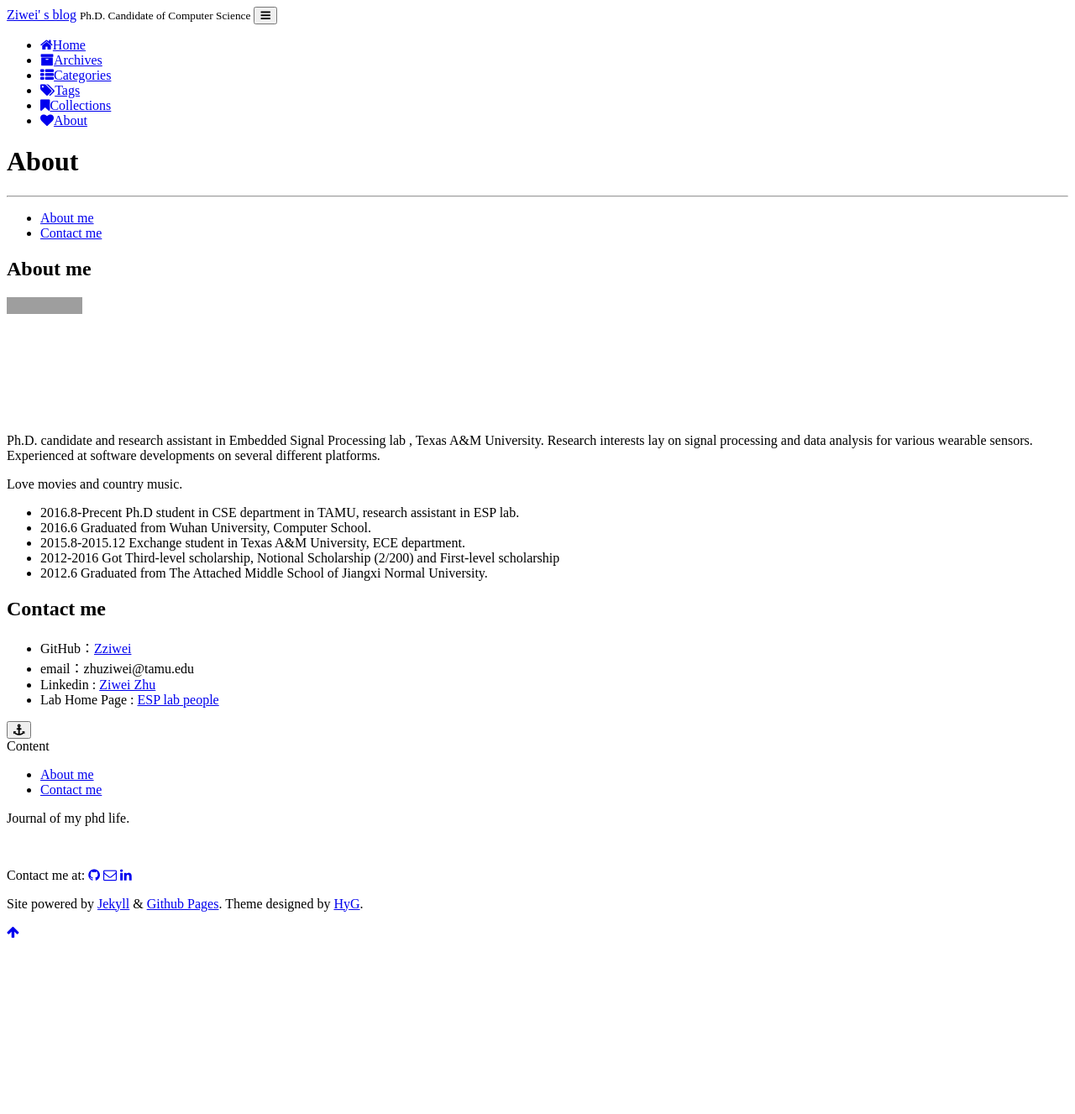
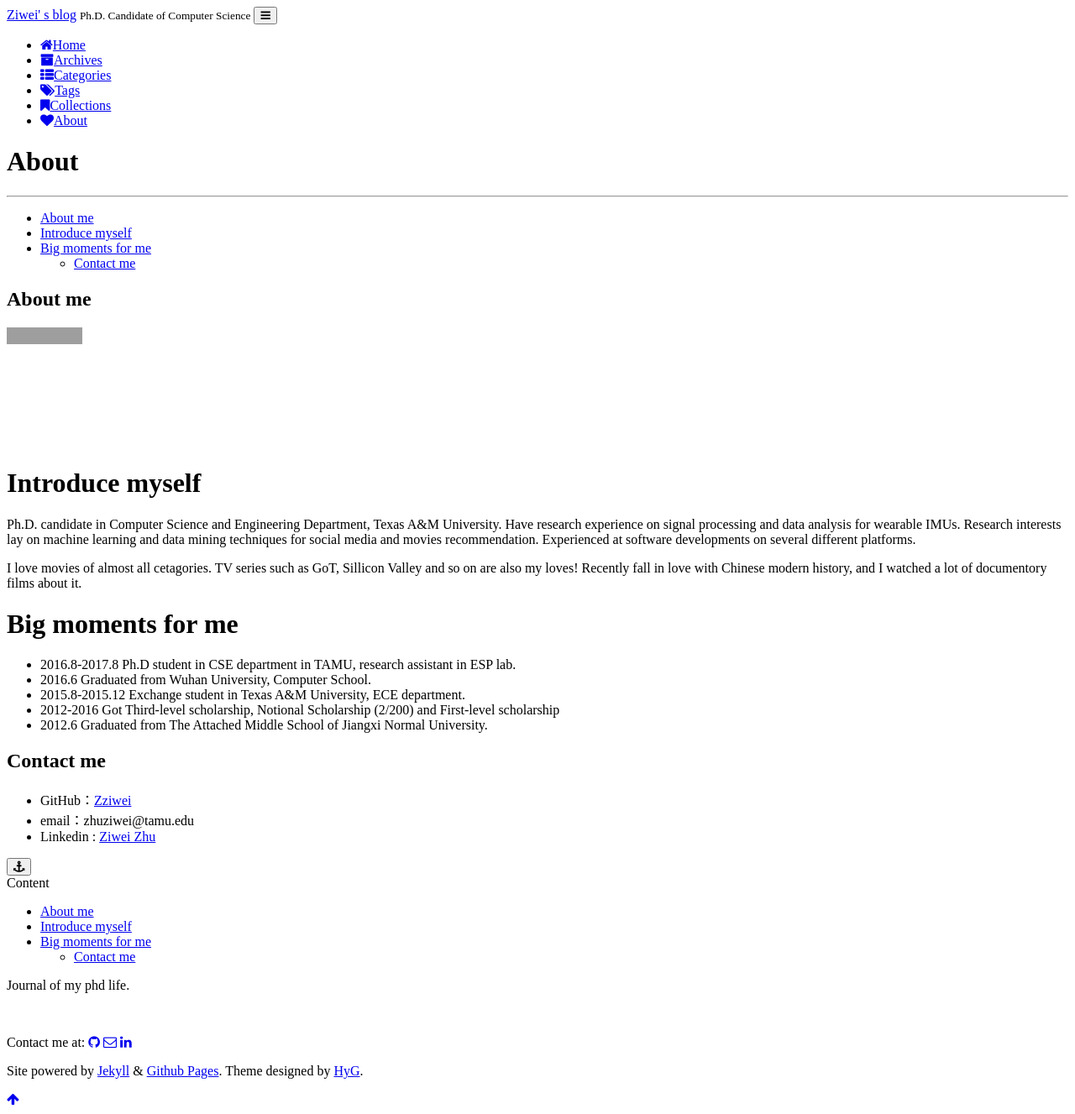
Before and after one commit to Zziwei/Zziwei.github.io, a Jekyll site: the page built from page/4about.md, in a window 1280 px wide. Shown: the whole page at 84% size. Built offline with Jekyll 4.4.1, drawn with Linux system fonts in a browser that asks for light colours; comment, search, counter and statistics services are not loaded; a style sheet for code colours, icons or effects is not loaded; before the commit the page ends 1128 px from its top, so only the background shows below that; grey boxes are pictures that could not be loaded.

Commit message:
update about
update about

```diff
--- a/page/4about.md
+++ b/page/4about.md
@@ -13,11 +13,13 @@ type: page
 
 <iframe src="https://githubbadge.appspot.com/Zziwei?s=1" style="border: 0;height: 142px;width: 200px;overflow: hidden;" frameBorder="0"></iframe>
 
-Ph.D. candidate and research assistant in Embedded Signal Processing lab , Texas A&M University. Research interests lay on signal processing and data analysis for various wearable sensors. Experienced at software developments on several different platforms.
+# Introduce myself
+Ph.D. candidate in Computer Science and Engineering Department, Texas A&M University. Have research experience on signal processing and data analysis for wearable IMUs. Research interests lay on machine learning and data mining techniques for social media and movies recommendation. Experienced at software developments on several different platforms.
 
-Love movies and country music.
+I love movies of almost all cetagories. TV series such as GoT, Sillicon Valley and so on are also my loves! Recently fall in love with Chinese modern history, and I watched a lot of documentory films about it.
 
-* 2016.8-Precent Ph.D student in CSE department in TAMU, research assistant in ESP lab.
+# Big moments for me
+* 2016.8-2017.8 Ph.D student in CSE department in TAMU, research assistant in ESP lab.
 * 2016.6 Graduated from Wuhan University, Computer School.
 * 2015.8-2015.12 Exchange student in Texas A&M University, ECE department.
 * 2012-2016 Got Third-level scholarship, Notional Scholarship (2/200) and First-level scholarship
@@ -28,4 +30,3 @@ Love movies and country music.
 * GitHub：[Zziwei](https://github.com/Zziwei)
 * email：zhuziwei@tamu.edu
 * Linkedin : [Ziwei Zhu](https://www.linkedin.com/in/ziwei-zhu-a47bb68b/)
-* Lab Home Page : [ESP lab people](http://jafari.tamu.edu/ziweizhu/)
```
Also changed, not shown: page/3collections.md (+1 -1 lines).
